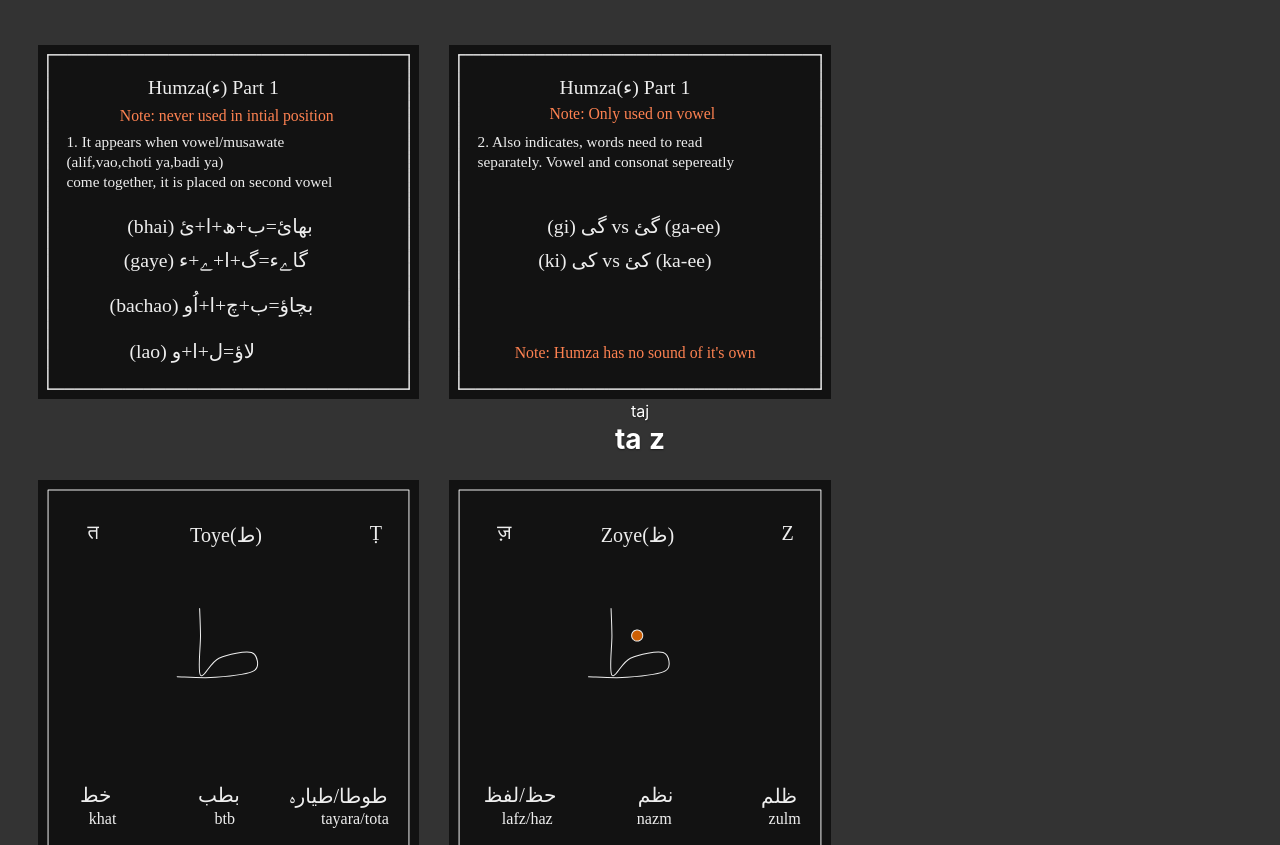
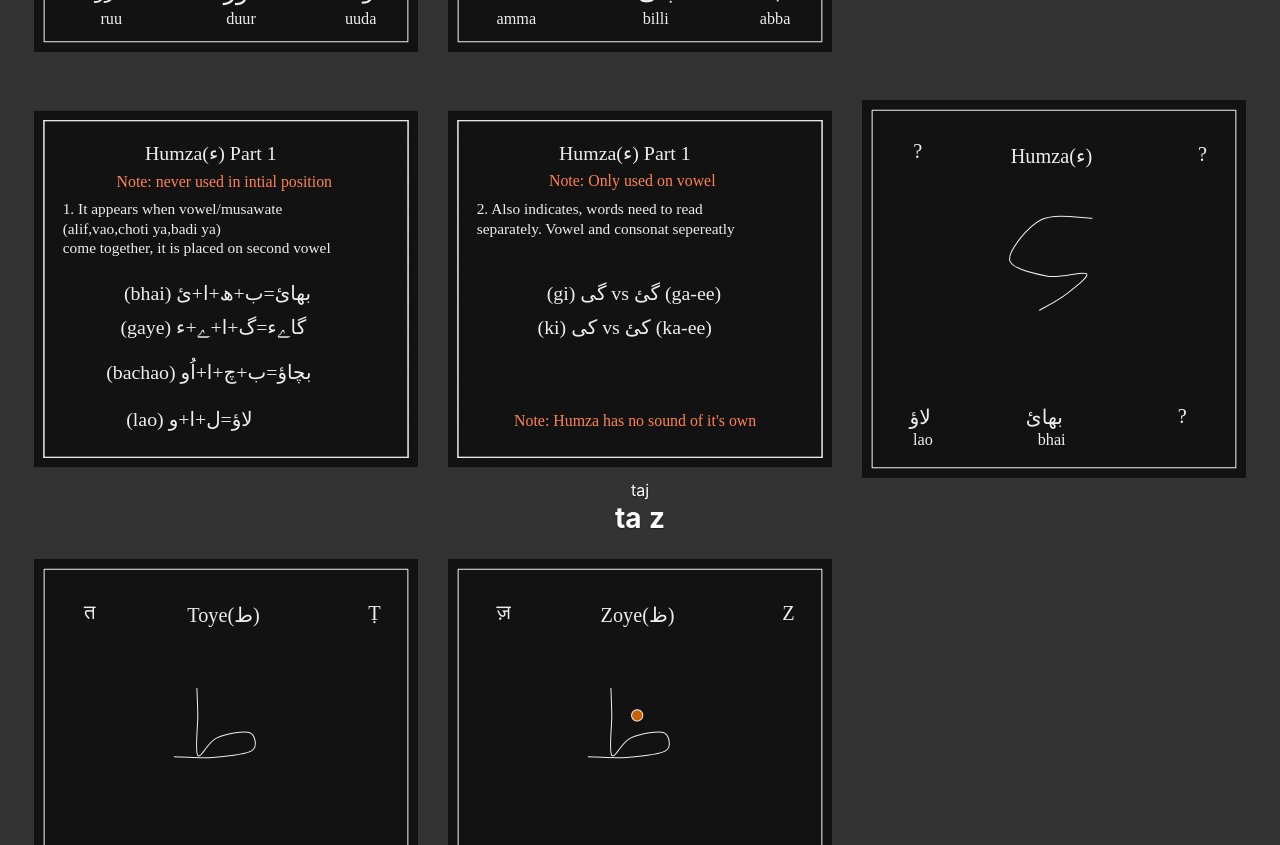
Before and after one commit to sahilkashyap64/learn-urdu-with-hindi, a plain HTML site: page index.html in a window 1280 px wide. Shown: the part 9900-10745 px from the top of the page. Drawn offline with Linux system fonts and the light colour scheme.

Commit message:
humza added

```diff
--- a/index.html
+++ b/index.html
@@ -385,12 +385,14 @@
 
           </div>
           <div class="row pt-5">
-            <div class="col-sm-4">
+            <div class="col-sm">
 
               <img src="./urdu-letter-svg/intro-humza-1.svg" alt="humza part 1" style="width:100%; height: 100%;">
-            </div><div class="col-sm-4">
+            </div><div class="col-sm">
 
               <img src="./urdu-letter-svg/intro-humza-2.svg" alt="humza part 2" style="width:100%; height: 100%;">
+            </div>
+            <div class="col-sm">  <img src="./urdu-letter-svg/humza.svg" alt="humza" style="width:100%; height: 100%;">
             </div>
           </div>
 
```
Also changed, not shown: urdu-letter-svg/humza.svg (added).
